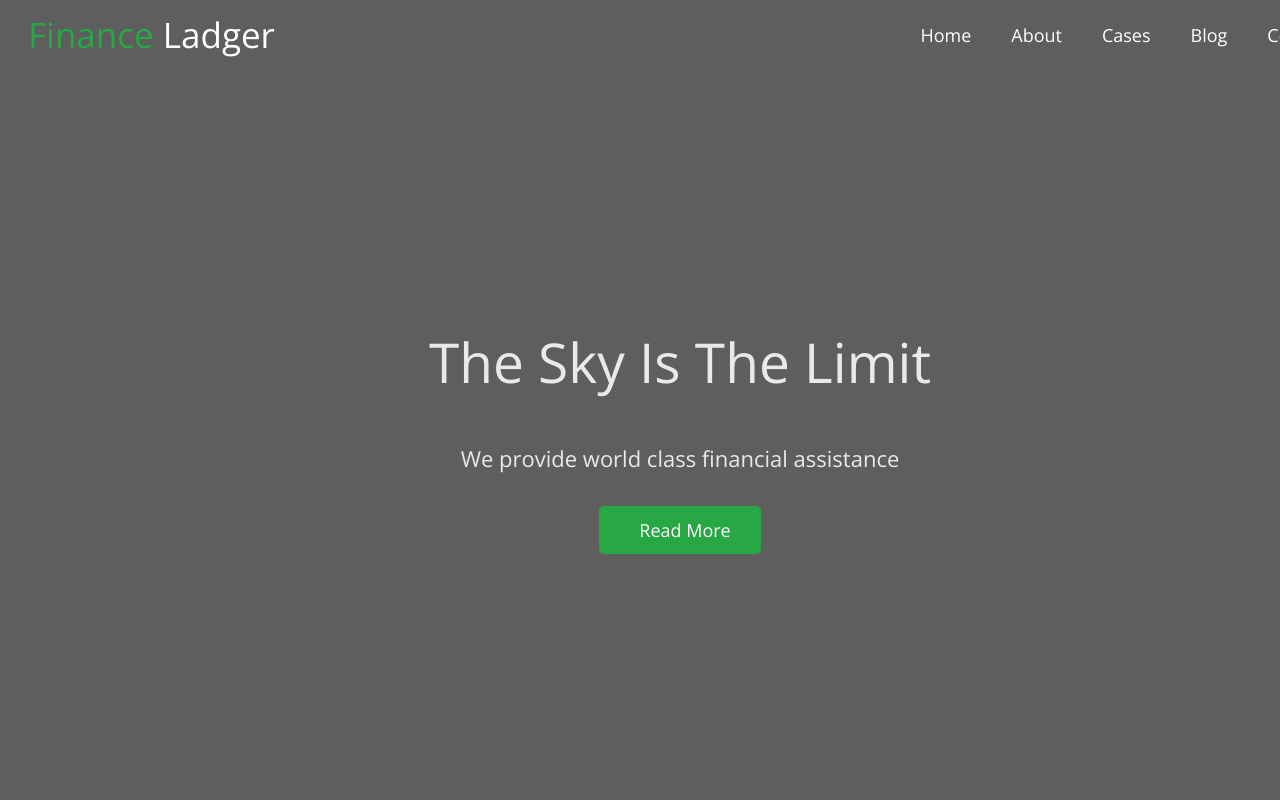
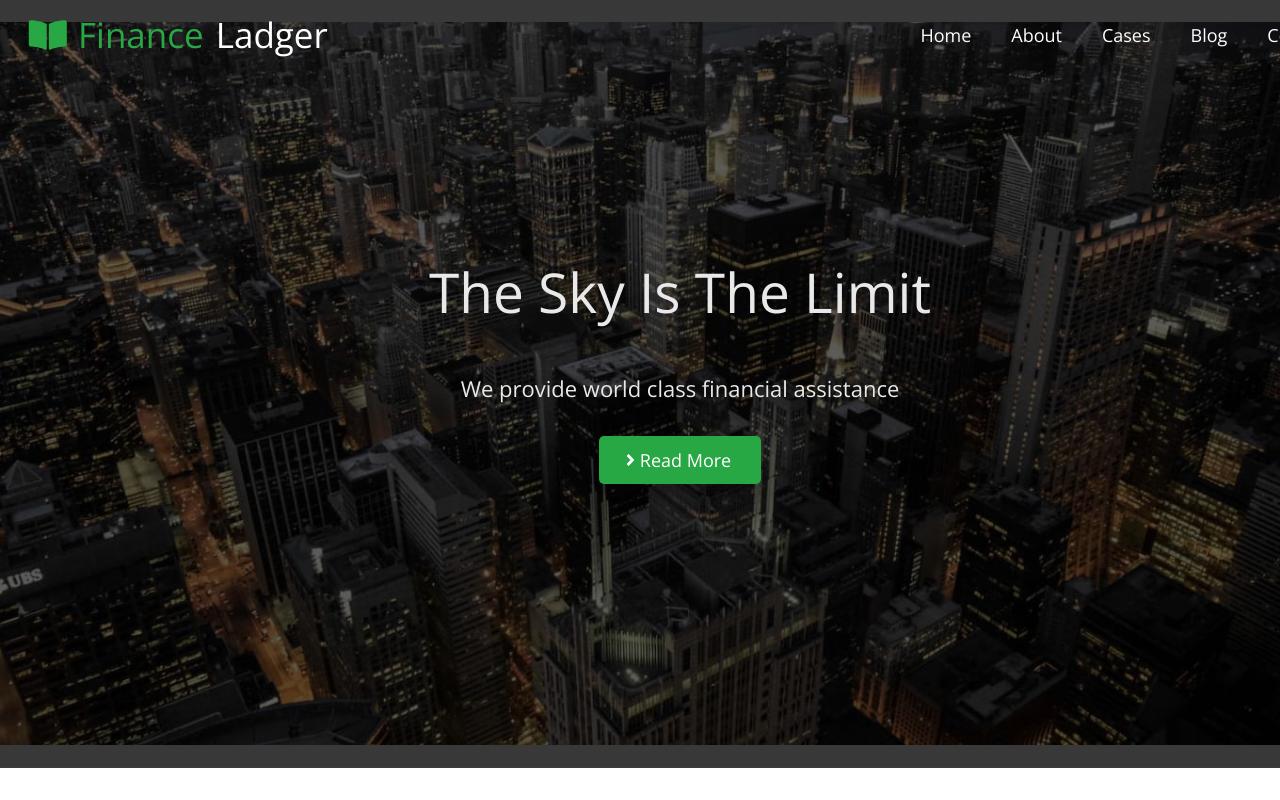
Before and after one commit to BeibaRoman/fson-67-leger, a plain HTML site: page index.html in a window 1280 px wide. Shown: the top 800 px of the page. Drawn offline with nearby package versions, Linux system fonts and the light colour scheme.

Commit message:
add transform header and hero

```diff
--- a/css/style.css
+++ b/css/style.css
@@ -5,7 +5,7 @@
 }
 
 body {
-  font-family: "Open Sans", sans-serif;
+  font-family: 'Open Sans', sans-serif;
   background-color: var(--secondary-text-color);
   font-size: 18px;
   color: var(--primary-text-color);
@@ -74,7 +74,8 @@ address {
 
 /* header */
 .header {
-  background-color: #5e5e5e;
+  position: absolute;
+  width: 100%;
 }
 
 .header-nav,
@@ -91,12 +92,19 @@ address {
   font-size: 35px;
   line-height: calc(42 / 35);
   color: var(--secondary-text-color);
-  display: block;
   margin-right: auto;
+
+  display: flex;
+  align-items: center;
+}
+
+.logo-icon {
+  margin-right: 10px;
 }
 
 .accent {
   color: var(--accent-color);
+  margin-right: 12px;
 }
 
 .header-nav-link {
@@ -105,7 +113,45 @@ address {
   display: block;
   padding-top: 21px;
   padding-bottom: 21px;
+
+  position: relative;
+
+  transition: color 250ms ease;
 }
+
+.header-nav-link:hover,
+.header-nav-link:focus {
+  color: var(--accent-color);
+}
+
+.header-nav-link:hover::after,
+.header-nav-link:focus::after {
+  content: '';
+  position: absolute;
+  bottom: 0;
+  left: 0;
+  width: 100%;
+  height: 4px;
+  background-color: var(--accent-color);
+  border-radius: 4px;
+}
+
+/* приклад  */
+
+/* .header-nav-link.current::after {
+  content: '';
+  position: absolute;
+  bottom: 0;
+  left: 0;
+  width: 100%;
+  height: 4px;
+  background-color: var(--accent-color);
+  border-radius: 4px;
+}
+
+.current {
+  color: var(--accent-color);
+} */
 
 /* Hero */
 
@@ -114,6 +160,18 @@ address {
   text-align: center;
   padding-top: 259px;
   padding-bottom: 284px;
+
+  background-image: linear-gradient(
+      0deg,
+      rgba(0, 0, 0, 0.4),
+      rgba(0, 0, 0, 0.4)
+    ),
+    url(../images/hero/hero.jpg);
+  background-repeat: no-repeat;
+  background-position: center;
+  background-size: contain;
+  max-width: 1360px;
+  margin: 0 auto;
 }
 
 .hero-title {
@@ -132,13 +190,32 @@ address {
 }
 
 .hero-button {
-  display: inline-block;
+  display: inline-flex;
+  gap: 5px;
+  align-items: center;
   background-color: var(--accent-color);
   border-radius: 5px;
   line-height: 1.56;
   color: var(--secondary-text-color);
-  padding: 10px 30px 10px 40px;
+  padding: 10px 30px 10px 27px;
+
+  transition: color 250ms ease;
 }
+
+.hero-button-icon {
+  /* fill: var(--secondary-text-color); */
+  fill: currentColor;
+}
+
+.hero-button:hover,
+.hero-button:focus {
+  color: aqua;
+}
+
+/* .hero-button:hover .hero-button-icon,
+.hero-button:focus .hero-button-icon {
+  fill: aqua;
+} */
 
 /* about */
 
--- a/index.html
+++ b/index.html
@@ -1,69 +1,50 @@
 <!DOCTYPE html>
 <html lang="en">
+
 <head>
   <meta charset="UTF-8" />
   <meta http-equiv="X-UA-Compatible" content="IE=edge" />
   <meta name="viewport" content="width=device-width, initial-scale=1.0" />
-    <title>Document</title>
+  <title>Finance Ladger</title>
 
   <!-- favicon -->
-    <link
-      rel="apple-touch-icon"
-      sizes="180x180"
-      href="./favicon/apple-touch-icon.png"
-    />
-    <link
-      rel="icon"
-      type="image/png"
-      sizes="32x32"
-      href="./favicon/favicon-32x32.png"
-    />
-    <link
-      rel="icon"
-      type="image/png"
-      sizes="16x16"
-      href="./favicon/favicon-16x16.png"
-    />
+  <link rel="apple-touch-icon" sizes="180x180" href="./favicon/apple-touch-icon.png" />
+  <link rel="icon" type="image/png" sizes="32x32" href="./favicon/favicon-32x32.png" />
+  <link rel="icon" type="image/png" sizes="16x16" href="./favicon/favicon-16x16.png" />
   <link rel="manifest" href="./favicon/site.webmanifest" />
-    <link
-      rel="mask-icon"
-      href="./favicon/safari-pinned-tab.svg"
-      color="#5bbad5"
-    />
+  <link rel="mask-icon" href="./favicon/safari-pinned-tab.svg" color="#5bbad5" />
   <meta name="msapplication-TileColor" content="#da532c" />
   <meta name="theme-color" content="#ffffff" />
 
   <!-- font famaly -->
   <link rel="preconnect" href="https://fonts.googleapis.com" />
   <link rel="preconnect" href="https://fonts.gstatic.com" crossorigin />
-    <link
-      href="https://fonts.googleapis.com/css2?family=Open+Sans:wght@300;400&display=swap"
-      rel="stylesheet"
-    />
+  <link href="https://fonts.googleapis.com/css2?family=Open+Sans:wght@300;400&display=swap" rel="stylesheet" />
 
   <!-- normalize -->
-    <link
-      rel="stylesheet"
-      href="https://cdnjs.cloudflare.com/ajax/libs/modern-normalize/1.1.0/modern-normalize.min.css"
+  <link rel="stylesheet" href="https://cdnjs.cloudflare.com/ajax/libs/modern-normalize/1.1.0/modern-normalize.min.css"
     integrity="sha512-wpPYUAdjBVSE4KJnH1VR1HeZfpl1ub8YT/NKx4PuQ5NmX2tKuGu6U/JRp5y+Y8XG2tV+wKQpNHVUX03MfMFn9Q=="
-      crossorigin="anonymous"
-      referrerpolicy="no-referrer"
-    />
+    crossorigin="anonymous" referrerpolicy="no-referrer" />
 
   <!-- style -->
   <link rel="stylesheet" href="./css/style.css" />
 </head>
+
 <body>
   <!--header-->
   <header class="header">
     <div class="container">
       <nav class="header-nav">
         <a class="logo link" href="./index.html">
-            <span class="accent">Finance</span> Ladger
+          <svg class="logo-icon" width="40" height="30">
+            <use href="./images/icon/sprite.svg#icon-logo"></use>
+          </svg>
+
+          <span class="accent"> Finance</span>Ladger
         </a>
         <ul class="header-nav-list list">
           <li class="header-nav-item">
-              <a class="header-nav-link link" href="">Home </a>
+            <a class="header-nav-link link current" href="">Home </a>
           </li>
           <li class="header-nav-item">
             <a class="header-nav-link link" href="">About </a>
@@ -88,7 +69,11 @@
       <div class="container">
         <h1 class="hero-title">The Sky Is The Limit</h1>
         <p class="hero-text">We provide world class financial assistance</p>
-          <a class="hero-button link" href="">Read More</a>
+        <a class="hero-button link" href="">
+          <svg class="hero-button-icon" width="9" height="18">
+            <use href="./images/icon/sprite.svg#icon-arrow-right"></use>
+          </svg>
+          Read More</a>
       </div>
     </section>
 
@@ -123,4 +108,5 @@
     </section>
   </main>
 </body>
+
 </html>
```
Also changed, not shown: images/hero/hero.jpg (added), images/icon/sprite.svg (added), images/logo/logo.svg (deleted). Lines whose indentation alone changed are shown as unchanged.
